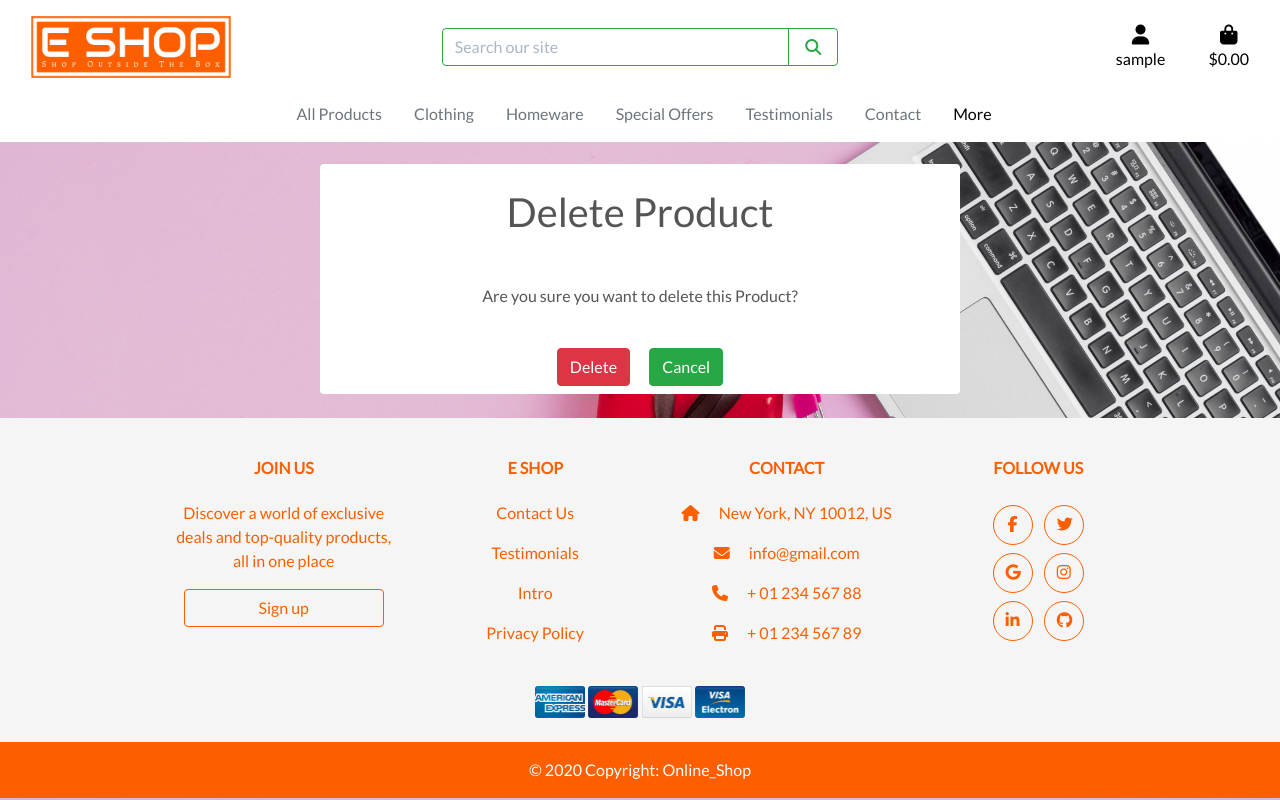
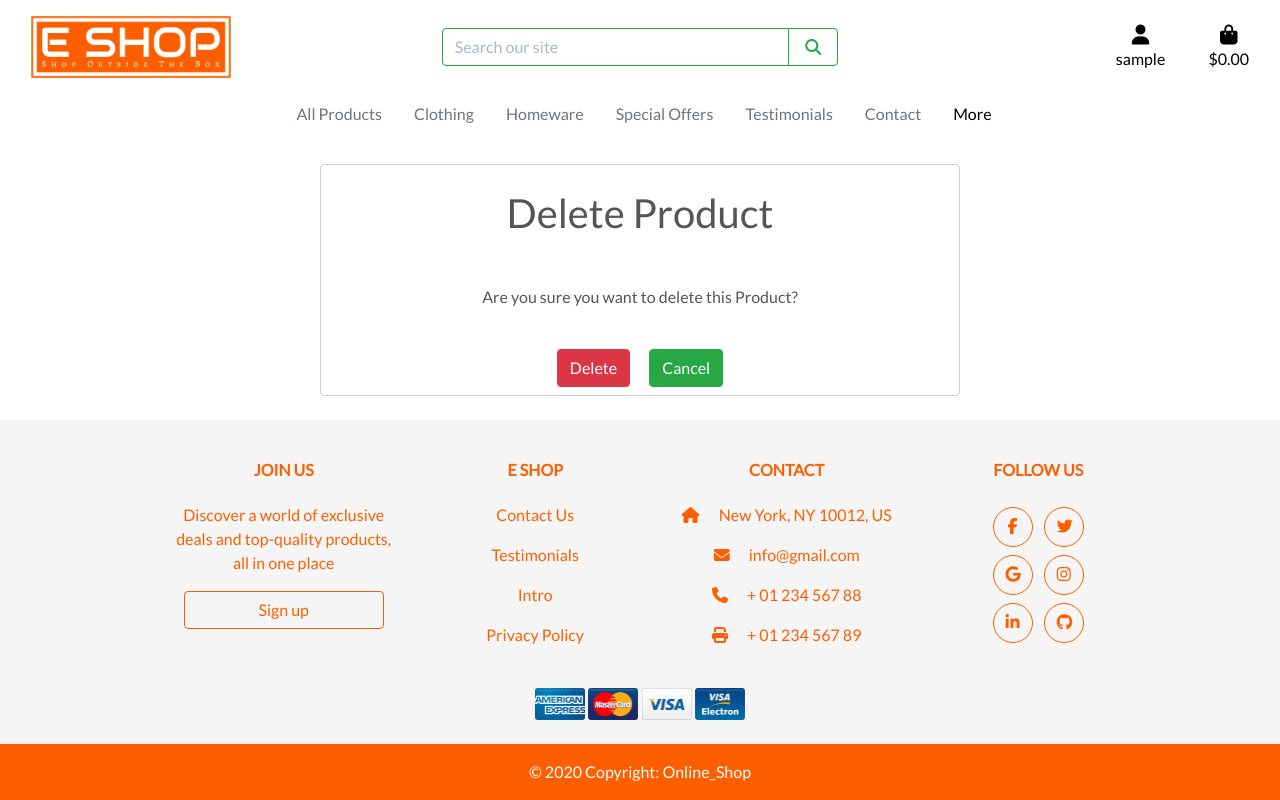
Before and after one commit to Marcopolo1975/PP-5, a Django app: page /products/delete/5/ in a window 1280 px wide. Run offline with Django 3.2, Linux system fonts and the light colour scheme; the visitor is signed in with stand-in values (Sample User, id 1); data comes from the database, SQL or seed files in the repository; some libraries are stand-ins or nearby versions.

Commit message:
add style to delete items pages

```diff
--- a/products/templates/products/delete_product.html
+++ b/products/templates/products/delete_product.html
@@ -13,7 +13,8 @@
 
 {% block content %}
 {% load crispy_forms_tags %}
-<div class="container w-50 bg-white rounded">
+<div class="overlay"></div>
+<div class="container w-50 bg-white rounded" style="border:1px solid #cecece;" >
     <div class="row">
         <div class="col-12">
             <h1 class="text-center pt-4">Delete Product</h1>
--- a/testimonials/templates/testimonials/add_testimonial.html
+++ b/testimonials/templates/testimonials/add_testimonial.html
@@ -13,7 +13,7 @@
 
 {% block content %}
 {% load crispy_forms_tags %}
-
+<div class="overlay"></div>
 <div class="container bg-white">
     <div class="row">
         <div class="col-12">
@@ -33,4 +33,5 @@
         </div>
     </div>
 </div>
+
 {% endblock %}
--- a/testimonials/templates/testimonials/delete_testimonial.html
+++ b/testimonials/templates/testimonials/delete_testimonial.html
@@ -13,8 +13,8 @@
 
 {% block content %}
 {% load crispy_forms_tags %}
-
-<div class="container w-50 bg-white rounded">
+<div class="overlay"></div>
+<div class="container w-50 bg-white rounded" style="border:1px solid #cecece;" >
     <div class="row">
         <div class="col-12">
             <h1 class="text-center pt-4">Delete Testimonial</h1>
```
